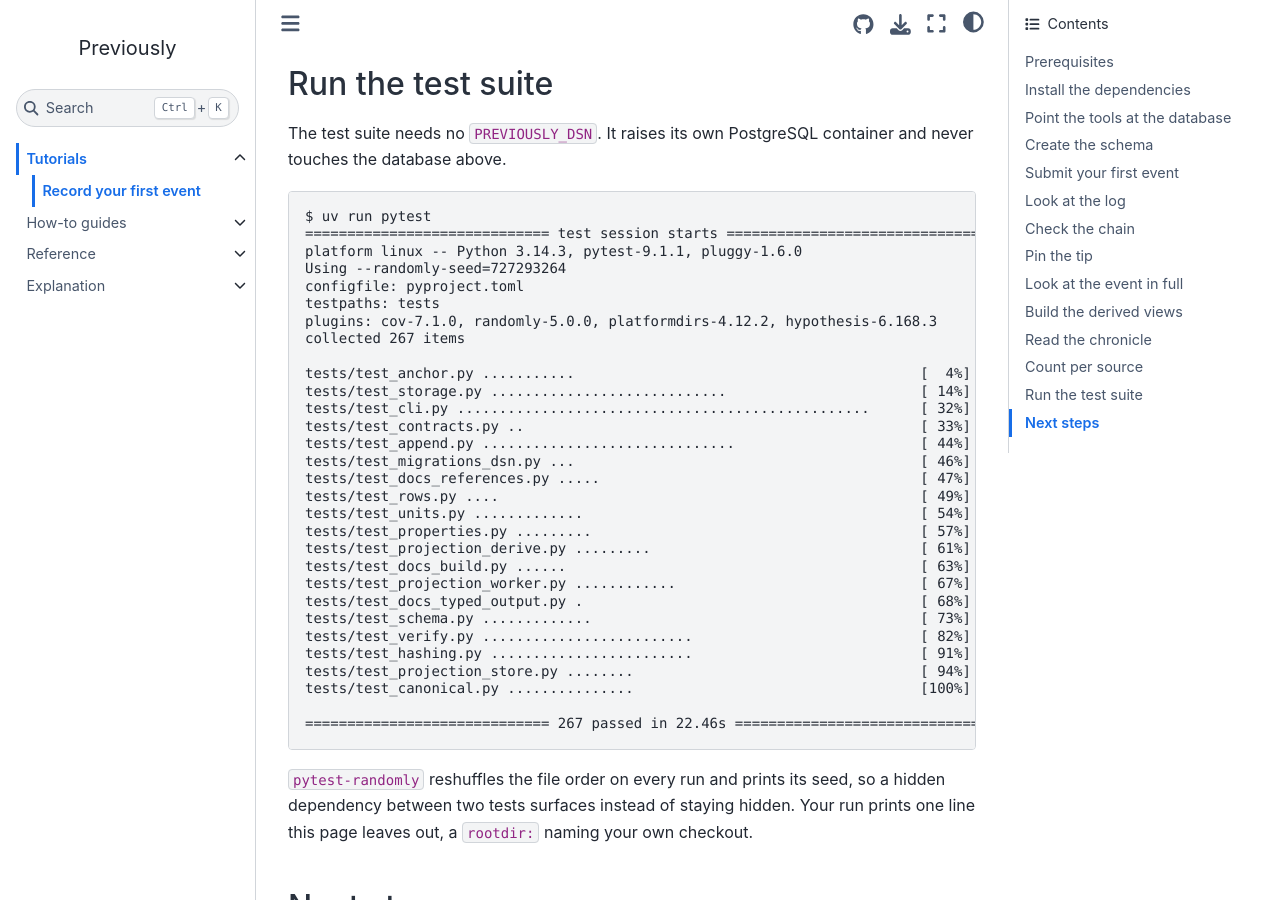
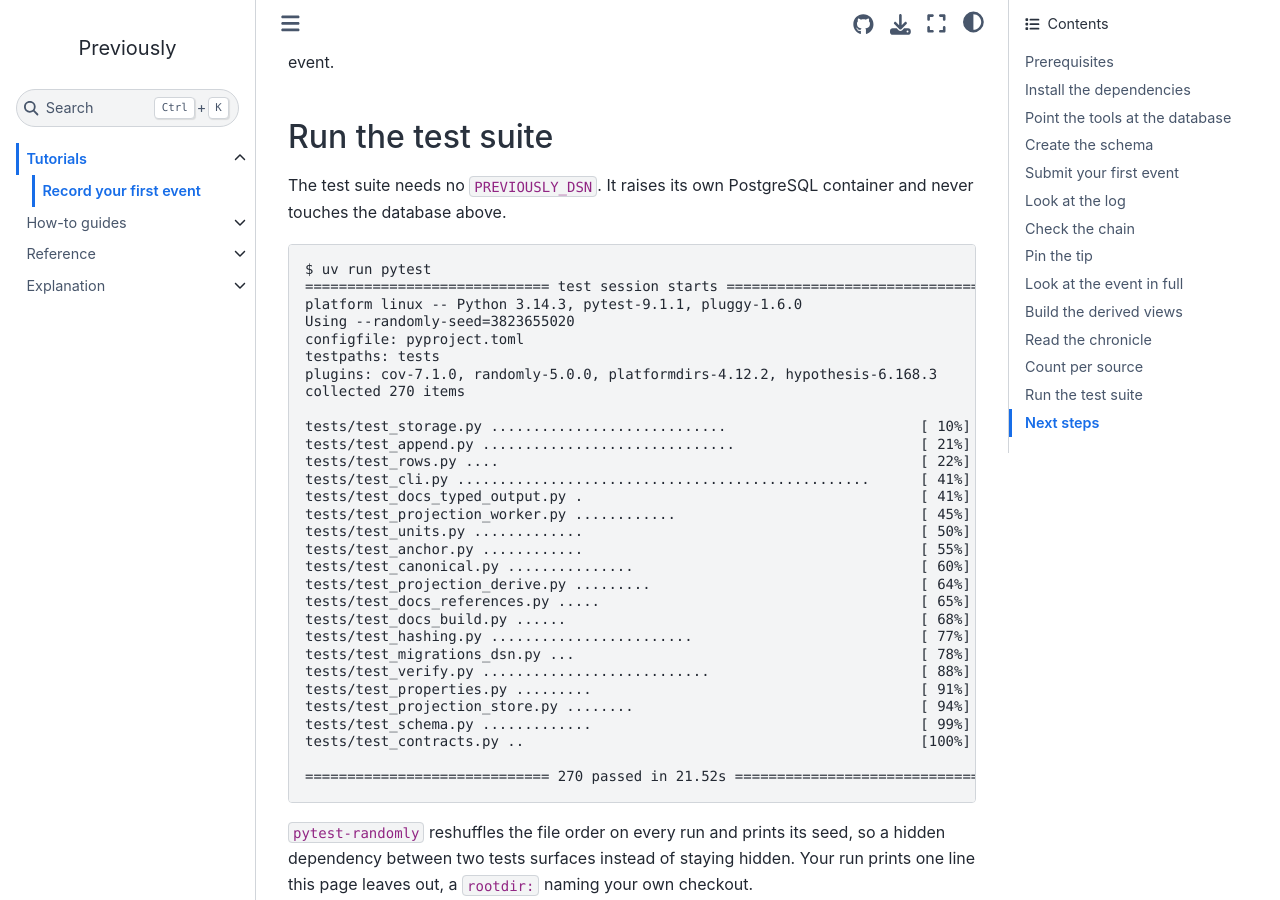
Before and after one commit to jensens/previously, a Sphinx documentation site: the page built from docs/tutorials/record-your-first-event.md, in a window 1280 px wide and 900 px high, scrolled down 4454 px. Built offline with Sphinx 7.4.7 and the Sphinx Book theme 1.1.4, drawn with Linux system fonts in a browser that asks for light colours; some of the changed text lies outside the part shown.

Commit message:
fix: the final review's findings on the anchor, its input and its guides
F1: the rule "no anchor on a broken chain" moves into the core as
Examination.anchor (the tip only when the pass found nothing); _cmd_anchor
only formats it, with output and exit codes unchanged. Mutation "anchor
returns tip": the new test_only_an_intact_chain_gives_an_anchor and
test_anchor_says_nothing_on_an_empty_log_and_refuses_a_broken_chain both
fail; restored, both pass.

F3: pending anchors per id are a set of hashes, so the same line repeated
gives one "hash does not match the anchor". Mutation back to a list: the
new test sees three; restored, green. cli.md says it.

F4: an id longer than 19 digits (the largest bigint) is refused with a
sentence that names the line and does not echo the digits; 5000 digits
used to end in int()'s ValueError and exit code 1. Mutation without the
check: that case fails with the ValueError; restored, green.

B3: the core's message names no source, "the input holds no anchor";
pinned whole in tests/test_anchor.py and tests/test_cli.py. Mutation back
to "the anchor file holds no anchor": three cases fail; restored, green.

F9: assurance 7 measured. Printing the notice beside findings fails
test_verify_without_an_anchor_says_what_it_does_not_attest (err == "");
no new assertion was needed.

B2: the _read_anchors docstring writes \\r\\n as text, not control
characters. F7: ruling T9-c in pyproject.toml is qualified as the stage
1a execution's, whose ledger is lost.

Guides: the first anchor is checked with verify --anchors, which exits 2
on an empty file or one holding a notice or a FINDING line (run by hand
against postgres:17); the container path names the two conditions,
standard input passed through and no terminal; the routine runs between
fetching the file and putting it back. restore-from-a-backup.md: M1 to
M4 of the second re-review. The tutorial says to delete its anchors.txt.
cli.md: the 19-digit bound, standard input that can't be read, repeated
lines. module-boundaries.md: the protocol's method list retyped from the
grep it quotes, nine methods since snapshot() — the previous commit
missed it.

Tutorial test block retyped from a real run: 270 passed.

Assisted-By: Claude Opus 5.5 <noreply@anthropic.com>

````diff
--- a/docs/tutorials/record-your-first-event.md
+++ b/docs/tutorials/record-your-first-event.md
@@ -191,33 +192,33 @@ It raises its own PostgreSQL container and never touches the database above.
 $ uv run pytest
 ============================= test session starts ==============================
 platform linux -- Python 3.14.3, pytest-9.1.1, pluggy-1.6.0
-Using --randomly-seed=727293264
+Using --randomly-seed=3823655020
 configfile: pyproject.toml
 testpaths: tests
 plugins: cov-7.1.0, randomly-5.0.0, platformdirs-4.12.2, hypothesis-6.168.3
-collected 267 items
+collected 270 items
 
-tests/test_anchor.py ...........                                         [  4%]
-tests/test_storage.py ............................                       [ 14%]
-tests/test_cli.py .................................................      [ 32%]
-tests/test_contracts.py ..                                               [ 33%]
-tests/test_append.py ..............................                      [ 44%]
-tests/test_migrations_dsn.py ...                                         [ 46%]
-tests/test_docs_references.py .....                                      [ 47%]
-tests/test_rows.py ....                                                  [ 49%]
-tests/test_units.py .............                                        [ 54%]
-tests/test_properties.py .........                                       [ 57%]
-tests/test_projection_derive.py .........                                [ 61%]
-tests/test_docs_build.py ......                                          [ 63%]
-tests/test_projection_worker.py ............                             [ 67%]
-tests/test_docs_typed_output.py .                                        [ 68%]
-tests/test_schema.py .............                                       [ 73%]
-tests/test_verify.py .........................                           [ 82%]
-tests/test_hashing.py ........................                           [ 91%]
+tests/test_storage.py ............................                       [ 10%]
+tests/test_append.py ..............................                      [ 21%]
+tests/test_rows.py ....                                                  [ 22%]
+tests/test_cli.py .................................................      [ 41%]
+tests/test_docs_typed_output.py .                                        [ 41%]
+tests/test_projection_worker.py ............                             [ 45%]
+tests/test_units.py .............                                        [ 50%]
+tests/test_anchor.py ............                                        [ 55%]
+tests/test_canonical.py ...............                                  [ 60%]
+tests/test_projection_derive.py .........                                [ 64%]
+tests/test_docs_references.py .....                                      [ 65%]
+tests/test_docs_build.py ......                                          [ 68%]
+tests/test_hashing.py ........................                           [ 77%]
+tests/test_migrations_dsn.py ...                                         [ 78%]
+tests/test_verify.py ...........................                         [ 88%]
+tests/test_properties.py .........                                       [ 91%]
 tests/test_projection_store.py ........                                  [ 94%]
-tests/test_canonical.py ...............                                  [100%]
+tests/test_schema.py .............                                       [ 99%]
+tests/test_contracts.py ..                                               [100%]
 
-============================= 267 passed in 22.46s =============================
+============================= 270 passed in 21.52s =============================
 ```
 
 `pytest-randomly` reshuffles the file order on every run and prints its seed, so a hidden dependency between two tests surfaces instead of staying hidden.
--- a/pyproject.toml
+++ b/pyproject.toml
@@ -87,7 +87,8 @@ ban-relative-imports = "all"
 "tests/*" = ["S101", "T201"]
 # Printing to stdout is what this module is for — a `# noqa: T201` on each of
 # the twenty-four `print` calls would be the same justification repeated
-# twenty-four times (ruling T9-c). The count is measured against this
+# twenty-four times (ruling T9-c of the stage 1a execution, whose ledger is
+# lost, so the label resolves nowhere). The count is measured against this
 # configuration with every per-file ignore emptied out, `ruff check --select
 # T201 --config 'lint.per-file-ignores = {}' src/previously/cli.py` — that
 # also drops the `tests/*` line above, which costs nothing here, since the
````
Also changed, not shown: other parts of docs/tutorials/record-your-first-event.md (+1 -0 lines), docs/explanation/module-boundaries.md (+3 -2 lines), docs/how-to/restore-from-a-backup.md (+17 -10 lines), docs/how-to/verify-the-chain.md (+17 -3 lines), docs/reference/cli.md (+4 -3 lines), 6 other files.
